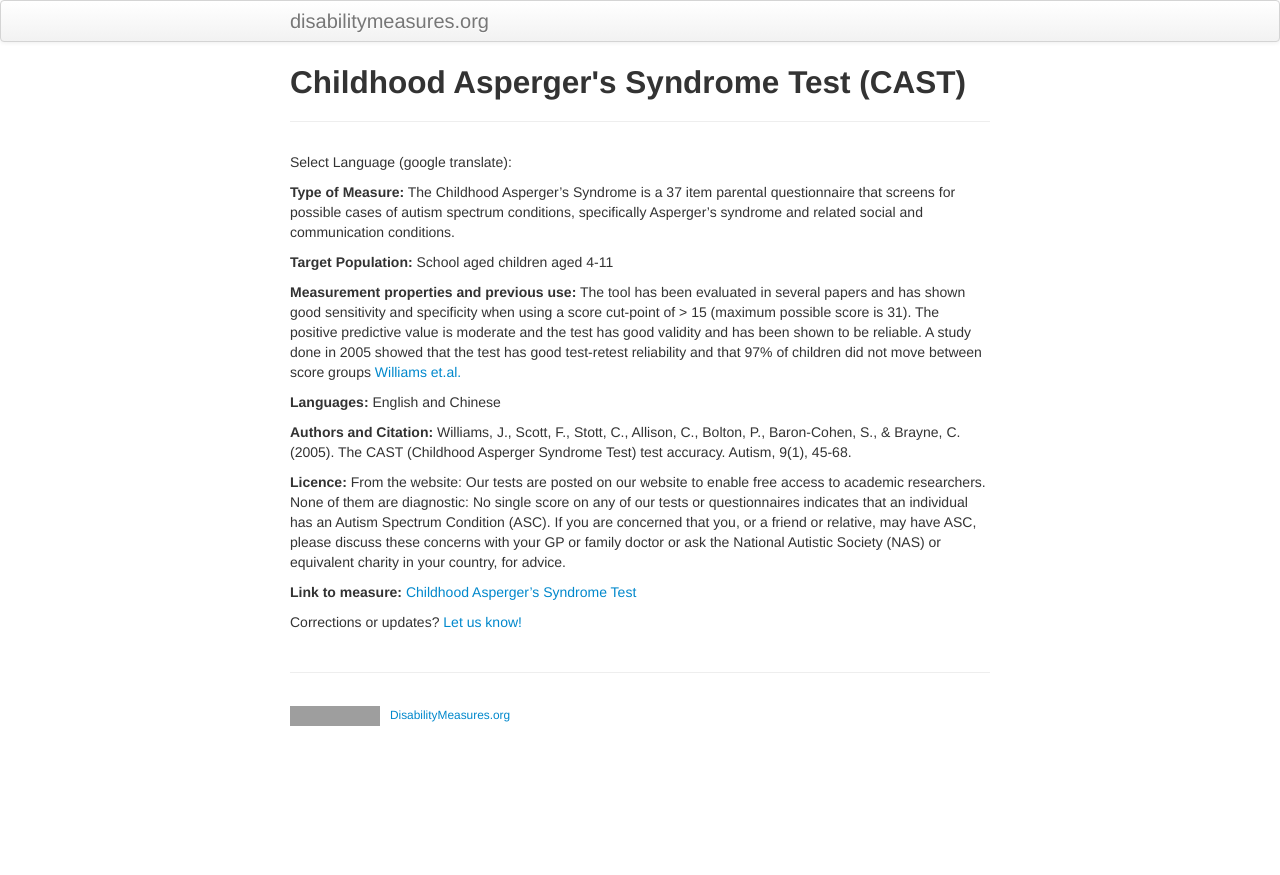
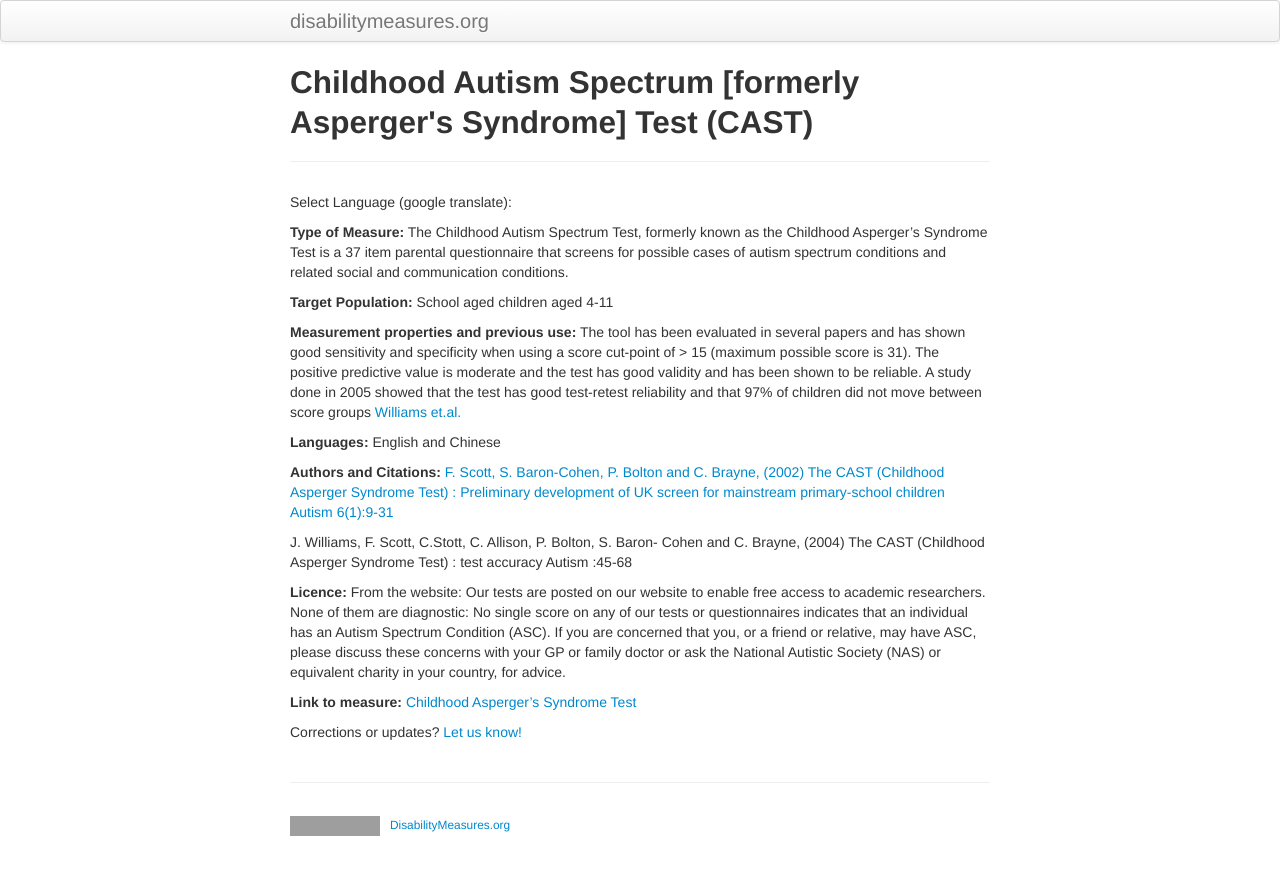
Before and after one commit to mjmaenner/disabilitymeasures, a Jekyll site: the page built from cast/index.md, in a window 1280 px wide. Shown: the top 875 px of the page. Built offline with Jekyll 4.4.1, drawn with Linux system fonts in a browser that asks for light colours; grey boxes are pictures that could not be loaded.

Commit message:
updated references and test name

```diff
--- a/cast/index.md
+++ b/cast/index.md
@@ -1,6 +1,6 @@
 ---
 layout: page
-title: Childhood Asperger's Syndrome Test (CAST)
+title: Childhood Autism Spectrum [formerly Asperger's Syndrome] Test (CAST)
 description:
 tags: measures
 ---
@@ -13,7 +13,7 @@ function googleTranslateElementInit() {
 }
 </script><script type="text/javascript" src="//translate.google.com/translate_a/element.js?cb=googleTranslateElementInit"></script>
 
-**Type of Measure:** The Childhood Asperger’s Syndrome is a 37 item parental questionnaire that screens for possible cases of autism spectrum conditions, specifically Asperger’s syndrome and related social and communication conditions.
+**Type of Measure:** The Childhood Autism Spectrum Test, formerly known as the Childhood Asperger’s Syndrome Test is a 37 item parental questionnaire that screens for possible cases of autism spectrum conditions and related social and communication conditions.
 
 **Target Population:** School aged children aged 4-11
 
@@ -21,7 +21,11 @@ function googleTranslateElementInit() {
 
 **Languages:** English and Chinese
 
-**Authors and Citation:** Williams, J., Scott, F., Stott, C., Allison, C., Bolton, P., Baron-Cohen, S., & Brayne, C. (2005). The CAST (Childhood Asperger Syndrome Test) test accuracy. Autism, 9(1), 45-68.
+**Authors and Citations:**
+[F. Scott, S. Baron-Cohen, P. Bolton and C. Brayne, (2002) The CAST (Childhood Asperger Syndrome Test) : Preliminary development of UK screen for mainstream primary-school children Autism 6(1):9-31](https://www.ncbi.nlm.nih.gov/pubmed/11918111)
+
+J. Williams, F. Scott, C.Stott, C. Allison, P. Bolton, S. Baron- Cohen and C. Brayne, (2004) The CAST (Childhood Asperger Syndrome Test) : test accuracy Autism :45-68
+
 
 **Licence:** From the website: Our tests are posted on our website to enable free access to academic researchers. None of them are diagnostic: No single score on any of our tests or questionnaires indicates that an individual has an Autism Spectrum Condition (ASC). If you are concerned that you, or a friend or relative, may have ASC, please discuss these concerns with your GP or family doctor or ask the National Autistic Society (NAS) or equivalent charity in your country, for advice.
 
```
